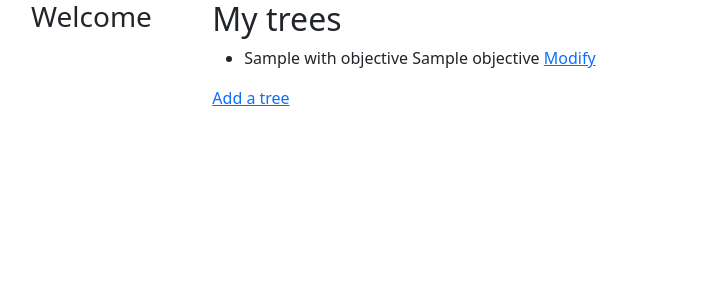
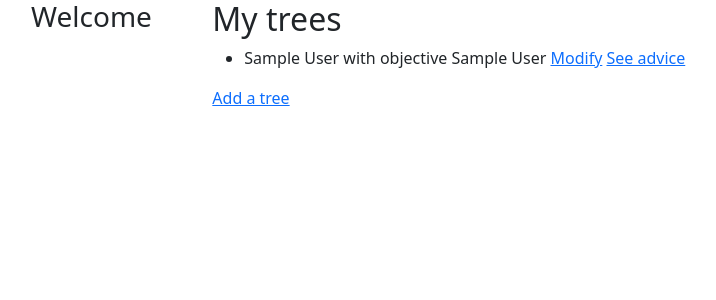
Before and after one commit to nlurkin/BonsaiBuddy, a Django app: template BonsaiBuddy_web/BonsaiUsers/templates/BonsaiUsers/my_trees_list.html in a window 1280 px wide. Shown: the top 300 px of the page, without its empty margins (13-729 px from the left). Run offline with Django 3.2, Linux system fonts and the light colour scheme; the template is opened without the code that fills it: most values are stand-ins (such as "Sample title", 1, 10 or a date in 2020).

Commit message:
Add "see advice" link on my trees
Redirects directly to the advice page with complete "get" information, using the current date

```diff
--- a/BonsaiBuddy_web/BonsaiUsers/templates/BonsaiUsers/my_trees_list.html
+++ b/BonsaiBuddy_web/BonsaiUsers/templates/BonsaiUsers/my_trees_list.html
@@ -5,7 +5,9 @@
     {% if tree_info_list %}
     <ul>
         {% for tree in tree_info_list %}
-        <li> {{ tree.treeReference }} with objective  {{ tree.objective }} <a href="{% url 'Profile:my_trees_update' pk=tree.oid %}">Modify</a></li>
+        <li> {{ tree.treeReference.display_name }} with objective  {{ tree.objective.display_name }}
+            <a href="{% url 'Profile:my_trees_update' pk=tree.oid %}">Modify</a>
+            <a href="{% url 'BonsaiAdvice:which_technique' %}?tree={{ tree.treeReference.name }}&objective={{ tree.objective.short_name }}&period={{ current_period|join:',' }}">See advice</a></li>
         {% endfor %}
     </ul>
     {% else %}
```
Also changed, not shown: BonsaiBuddy_web/BonsaiUsers/views.py (+16 -10 lines).
